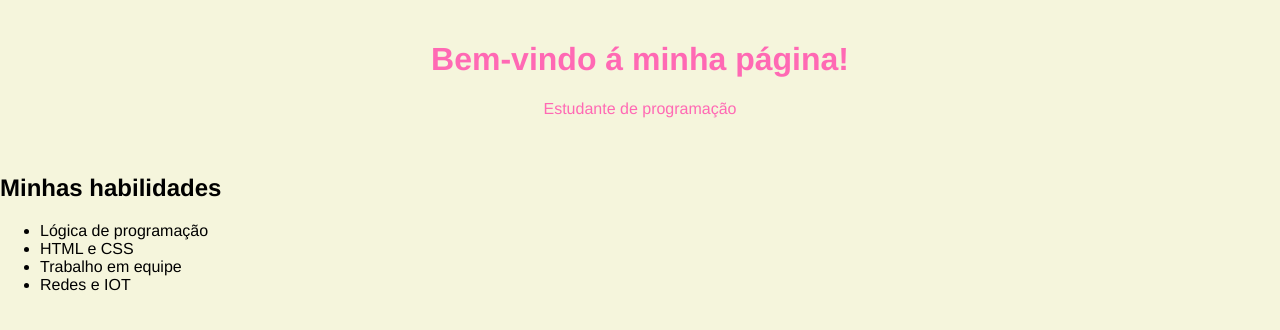
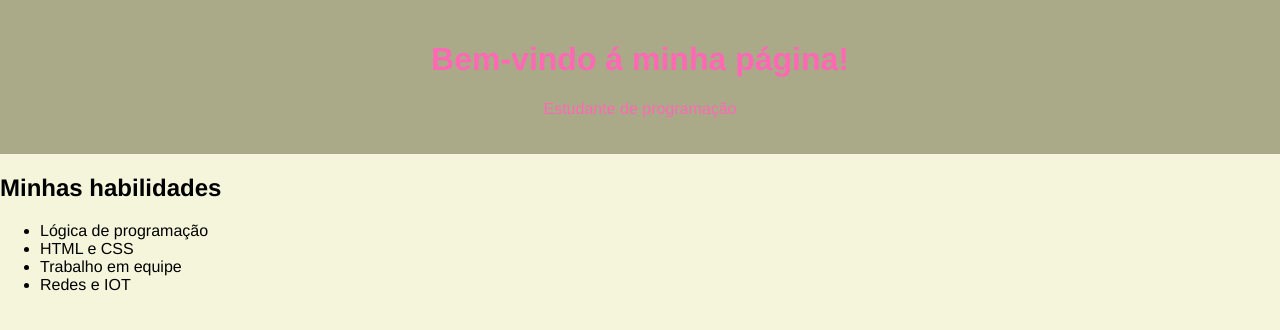
Before and after one commit to manu-gc/site, a plain HTML site: page index.html in a window 1280 px wide. Drawn offline with Linux system fonts and the light colour scheme.

Commit message:
Add files via upload

```diff
--- a/index.html
+++ b/index.html
@@ -11,7 +11,7 @@
         }
 
         header {
-            background-color:beige;
+            background-color:rgb(170, 170, 137);
             color:hotpink;
             padding: 20px;
             text-align:center;
```
